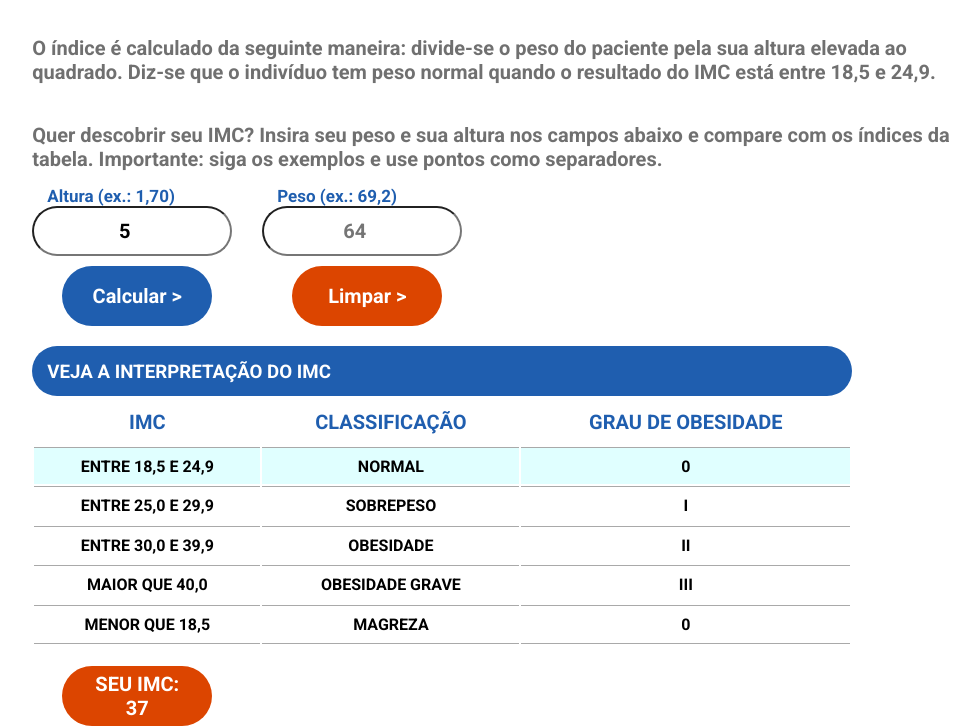
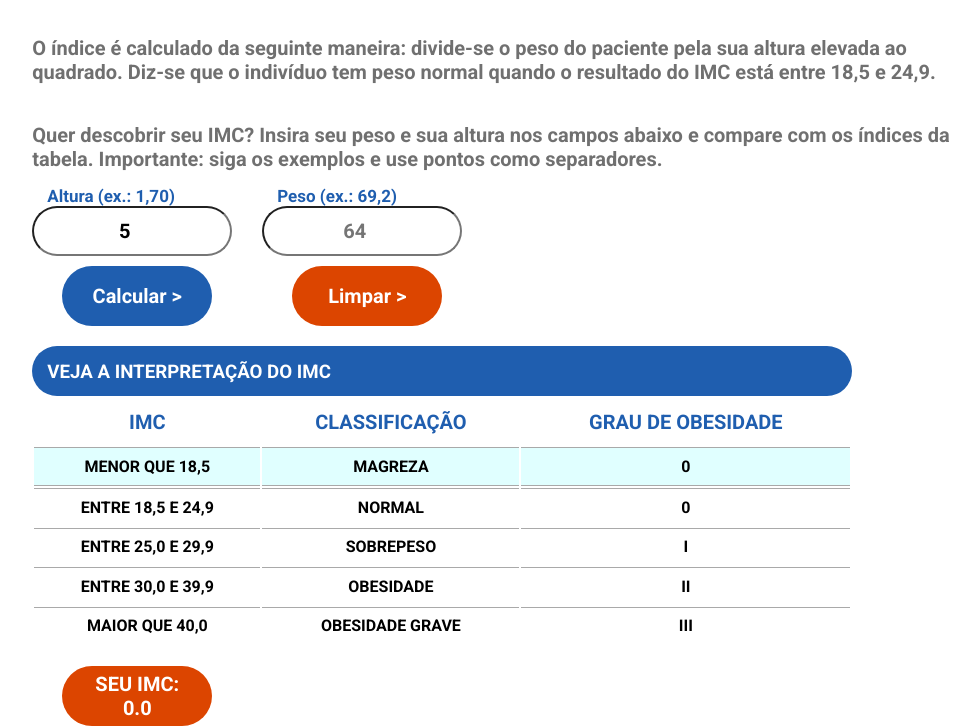
Before and after one commit to PedroAlex65/calc-imc, a website: page index.html in a window 1280 px wide. Both pictures are taken after typing "5" into the empty fields and a click on the button "Calcular >". Shown: the part 98-824 px from the top of the page, without its empty margins (179-1159 px from the left). Drawn offline with Linux system fonts and the light colour scheme.

Commit message:
add-javascript

```diff
--- a/index.html
+++ b/index.html
@@ -36,14 +36,14 @@
         <div class="calc">
             <div class="height">
                 <h2>Altura (ex.: 1,70)</h2>
-                <input type="number" placeholder="1.70" id="inputOne" >
+                <input type="number" placeholder="1.70" id="inputOne">
 
                 <button id="bnt-one">Calcular ></button>
             </div>
             <div class="weight">
                 <h2>Peso (ex.: 69,2)</h2>
                 <input type="number" placeholder="64" id="inputTwo">
-                <button id="bnt-two" >Limpar ></button>
+                <button id="bnt-two">Limpar ></button>
             </div>
         </div>
 
@@ -57,40 +57,42 @@
                             <th>CLASSIFICAÇÃO</th>
                             <th>GRAU DE OBESIDADE</th>
                         </tr>
+
                         <tr class="tr-one">
+                            <td class="tr-border">MENOR QUE 18,5</td>
+                            <td class="tr-border">MAGREZA</td>
+                            <td class="tr-border">0</td>
+                        </tr>
+                        <tr class="tr-two">
                             <td>ENTRE 18,5 E 24,9</td>
                             <td>NORMAL</td>
                             <td>0</td>
                         </tr>
 
-                        <tr class="tr-two">
+                        <tr class="tr-three">
                             <td>ENTRE 25,0 E 29,9</td>
                             <td>SOBREPESO</td>
                             <td>I</td>
                         </tr>
 
-                        <tr class="tr-three">
+                        <tr class="tr-four">
                             <td>ENTRE 30,0 E 39,9</td>
                             <td>OBESIDADE</td>
                             <td>II</td>
                         </tr>
 
-                        <tr class="tr-four">
+                        <tr class="tr-five">
                             <td>MAIOR QUE 40,0</td>
                             <td>OBESIDADE GRAVE</td>
                             <td>III</td>
                         </tr>
 
-                        <tr class="tr-five">
-                            <td class="tr-border">MENOR QUE 18,5</td>
-                            <td class="tr-border">MAGREZA</td>
-                            <td class="tr-border">0</td>
-                        </tr>
+
                     </th>
             </table>
         </div>
 
-        <button class="bnt-three">SEU IMC:<br>37</button>
+        <button class="bnt-three"></button>
     </div>
 </body>
 <script src="./script.js"></script>
--- a/script.js
+++ b/script.js
@@ -8,7 +8,43 @@ function valueInputs() {
 
     let value = parseInt(weight / (height * height)).toFixed(1)
 
-    console.log(value)
+
+
+
+    const bntThree = document.querySelector('.bnt-three')
+    bntThree.style.display = 'block'
+    bntThree.innerHTML = `SEU IMC: </br> ${value}`
+
+
+    const trOne = document.querySelector('.tr-one')
+    const trTwo = document.querySelector('.tr-two')
+    const trThree= document.querySelector('.tr-three')
+    const trFour = document.querySelector('.tr-four')
+    const trFive = document.querySelector('.tr-five')
+
+    if(value < 18.5){
+        trOne.style.background = ' #E0FFFF'
+    }
+
+    if(value >18.5 && value <= 24.9){
+        trTwo.style.background = ' #E0FFFF'
+    }
+
+    if(value >= 25.0 && value <=29.9){
+        trThree.style.background = ' #E0FFFF'
+    }
+
+    if(value >= 30.0 && value <= 39.9){
+        trFour.style.background = ' #E0FFFF'
+    }
+
+    if(value >= 40.0){
+        trFive.style.background = ' #E0FFFF'
+    }
+
+
+
+
 
 }
 
--- a/src/styles/main.scss
+++ b/src/styles/main.scss
@@ -4,7 +4,8 @@
     box-sizing: border-box;
     font-family: 'Roboto', sans-serif;
 }
-body{
+
+body {
     display: flex;
     justify-content: center;
     align-items: center;
@@ -19,9 +20,9 @@ body{
         align-items: baseline;
         flex-direction: column;
 
-    .texts{
+        .texts {
             display: flex;
-        align-items:normal;
+            align-items: normal;
             justify-content: normal;
             flex-direction: column;
         }
@@ -53,7 +54,7 @@ body{
 
         button {
 
-        margin:10px 0 0 30px;
+            margin: 10px 0 0 30px;
             border: none;
             font-size: 20px;
             color: #fff;
@@ -63,11 +64,11 @@ body{
 
         }
 
-    #bnt-one{
-        background-color:#1f5eaf ;
+        #bnt-one {
+            background-color: #1f5eaf;
         }
 
-     #bnt-two{
+        #bnt-two {
             background-color: #dc4500 !important;
         }
 
@@ -91,10 +92,11 @@ body{
             flex-direction: column;
         }
     }
-.bnt-three{
 
+    .bnt-three {
+        display: none;
         background-color: #dc4500;
- transform: translate(30px,10px);
+        transform: translate(30px, 10px);
     }
 
 }
--- a/src/styles/table.scss
+++ b/src/styles/table.scss
@@ -30,7 +30,3 @@ h3 {
     background-color: #1f5eaf;
     color: #fff;
 }
-
-.tr-one{
-    background-color: #E0FFFF;
-}
```
Also changed, not shown: src/styles/main.css, src/styles/table.css, 2 other files. Lines whose indentation alone changed are shown as unchanged.
